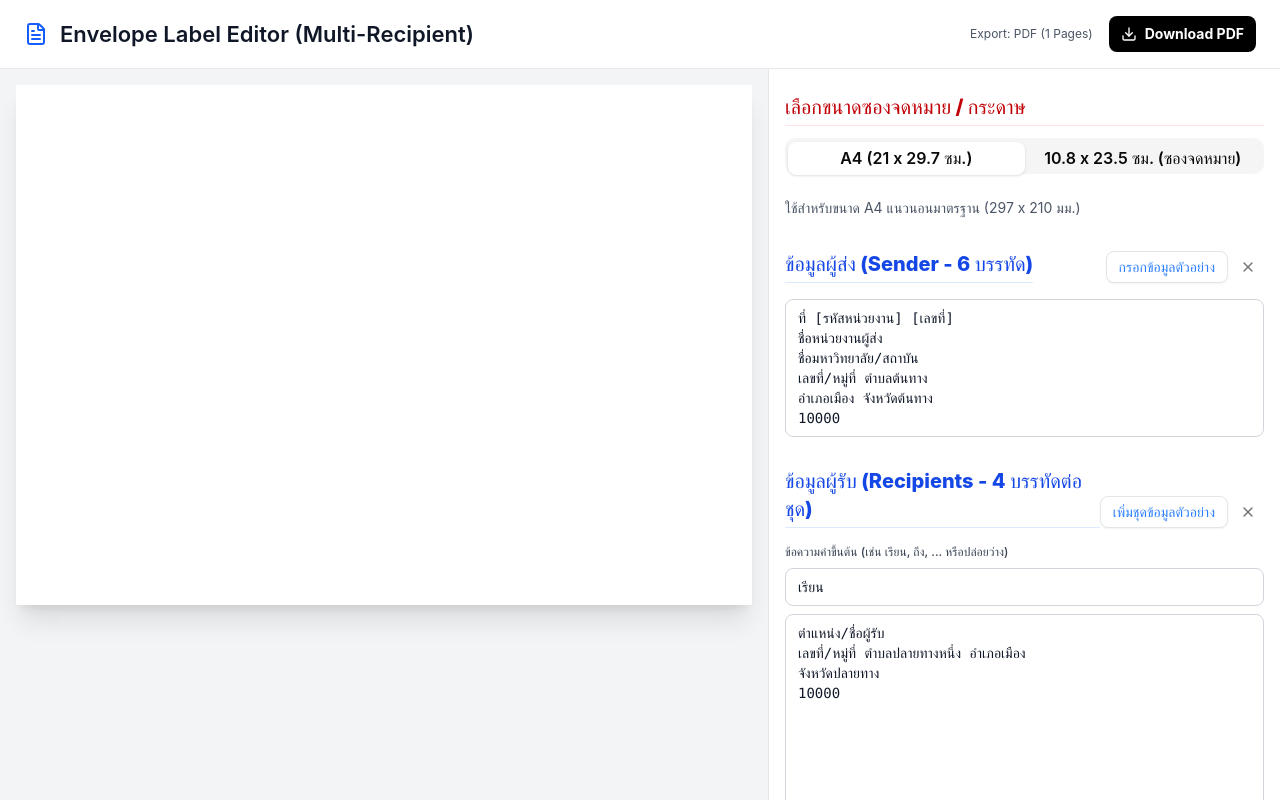
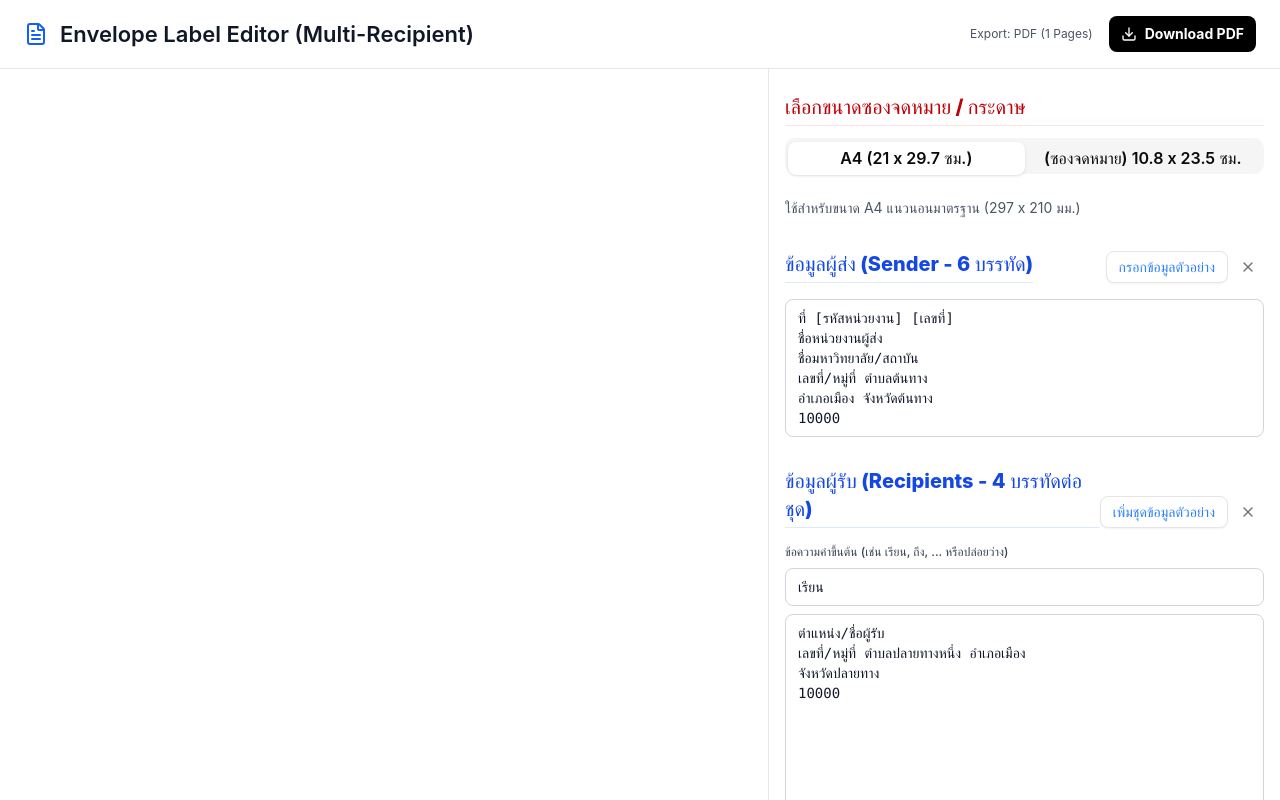
Before and after one commit to s1n-c0s/word-better-exp, a React (Vite) app: page / in a window 1280 px wide. Built offline with nearby package versions, Linux system fonts and the light colour scheme.

Commit message:
= fix iframe

```diff
--- a/src/App.tsx
+++ b/src/App.tsx
@@ -31,12 +31,6 @@ import "./fonts/thsarabunnew-bold.js";
 const CUSTOM_PAPER_WIDTH_MM = 108; // ความกว้างเดิม (ใช้เป็น Height เมื่อเป็นแนวนอน)
 const CUSTOM_PAPER_HEIGHT_MM = 235; // ความสูงเดิม (ใช้เป็น Width เมื่อเป็นแนวนอน)
 const CUSTOM_PAPER_LABEL = `10.8 x 23.5 ซม.`;
-
-// Aspect Ratio (Width/Height) สำหรับการแสดงผล Preview
-// A4 Landscape: W=297, H=210 -> Ratio = 297/210 ≈ 1.414
-const A4_W_H_RATIO = 297 / 210;
-// Custom Landscape: W=235, H=108 -> Ratio = 235/108 ≈ 2.176
-const CUSTOM_W_H_RATIO = CUSTOM_PAPER_HEIGHT_MM / CUSTOM_PAPER_WIDTH_MM;
 
 export default function DocumentEditor() {
   const [pdfUrl, setPdfUrl] = useState("");
@@ -414,9 +408,8 @@ export default function DocumentEditor() {
   const isStampEnabled = !disableStamp;
   const isLogoEnabled = !disableLogo;
 
-  // 💡 NEW: Calculate the current aspect ratio (Width/Height)
-  const currentAspectRatio =
-    paperSize === "A4" ? A4_W_H_RATIO : CUSTOM_W_H_RATIO;
+  // 💡 REMOVED: currentAspectRatio variable is no longer needed in JSX for sizing
+  // const currentAspectRatio = paperSize === "A4" ? A4_W_H_RATIO : CUSTOM_W_H_RATIO;
 
   return (
     <div className="h-screen w-full bg-gray-100 dark:bg-gray-900">
@@ -448,28 +441,26 @@ export default function DocumentEditor() {
 
         {/* --- Main Content: ส่วน Preview PDF และ Input Box ใหม่ --- */}
         <div className="flex-1 overflow-hidden flex flex-col lg:flex-row">
-          {/* 💡 UPDATED: Preview Panel - Set to full left, scrollable, no border/shadow on paper */}
-          <div className="flex-1 lg:w-3/5 overflow-auto p-0 bg-gray-100 dark:bg-gray-900 flex items-start justify-center">
-            {/* 💡 Inner container to add padding around the PDF in the scrollable view */}
-            <div className="p-4 w-full h-full">
+          {/* 💡 UPDATED: Preview Panel - Full area, fills 100% of w/h */}
+          <div className="flex-1 lg:w-3/5 overflow-auto p-0 bg-gray-100 dark:bg-gray-900">
             {pdfUrl ? (
-                // 💡 FIX: Use inline style with calculated aspect ratio for sizing
+              // 💡 FIX: The iframe fills the entire panel area (100% width, 100% height)
               <iframe
                 title="PDF Preview"
                 src={pdfUrl}
-                  className="w-full h-auto border-none shadow-xl bg-white"
-                  // ใช้ style attribute เพื่อกำหนด aspect-ratio แบบ dynamic
-                  style={{
-                    maxWidth: paperSize === "A4" ? "800px" : "90%",
-                    aspectRatio: `${currentAspectRatio}/1`,
-                  }}
+                // w-full h-full: Fills the entire visible panel area (100% width, 100% height)
+                // shadow-xl bg-white: Kept to visually represent the paper filling the area
+                className="w-full h-full border-none shadow-xl bg-white"
+                style={
+                  // Inline styles removed as requested, using only w-full h-full classes
+                  {}
+                }
               />
             ) : (
               <div className="w-full h-full flex items-center justify-center text-gray-500">
                 กำลังโหลด PDF Preview...
               </div>
             )}
-            </div>
           </div>
 
           {/* 💡 Input Panel ใหม่: แยกช่องกรอกผู้ส่ง/ผู้รับ */}
@@ -500,8 +491,10 @@ export default function DocumentEditor() {
                       <TabsTrigger
                         value="Custom108x235"
                         className="font-semibold text-base"
+                        // 💡 Tooltip for envelope size
+                        title={`ซองจดหมายขนาด ${CUSTOM_PAPER_WIDTH_MM}x${CUSTOM_PAPER_HEIGHT_MM} มม.`}
                       >
-                        {CUSTOM_PAPER_LABEL} (ซองจดหมาย)
+                        (ซองจดหมาย) {CUSTOM_PAPER_LABEL}
                       </TabsTrigger>
                     </TabsList>
                     <TabsContent
```
Lines whose indentation alone changed are shown as unchanged.
